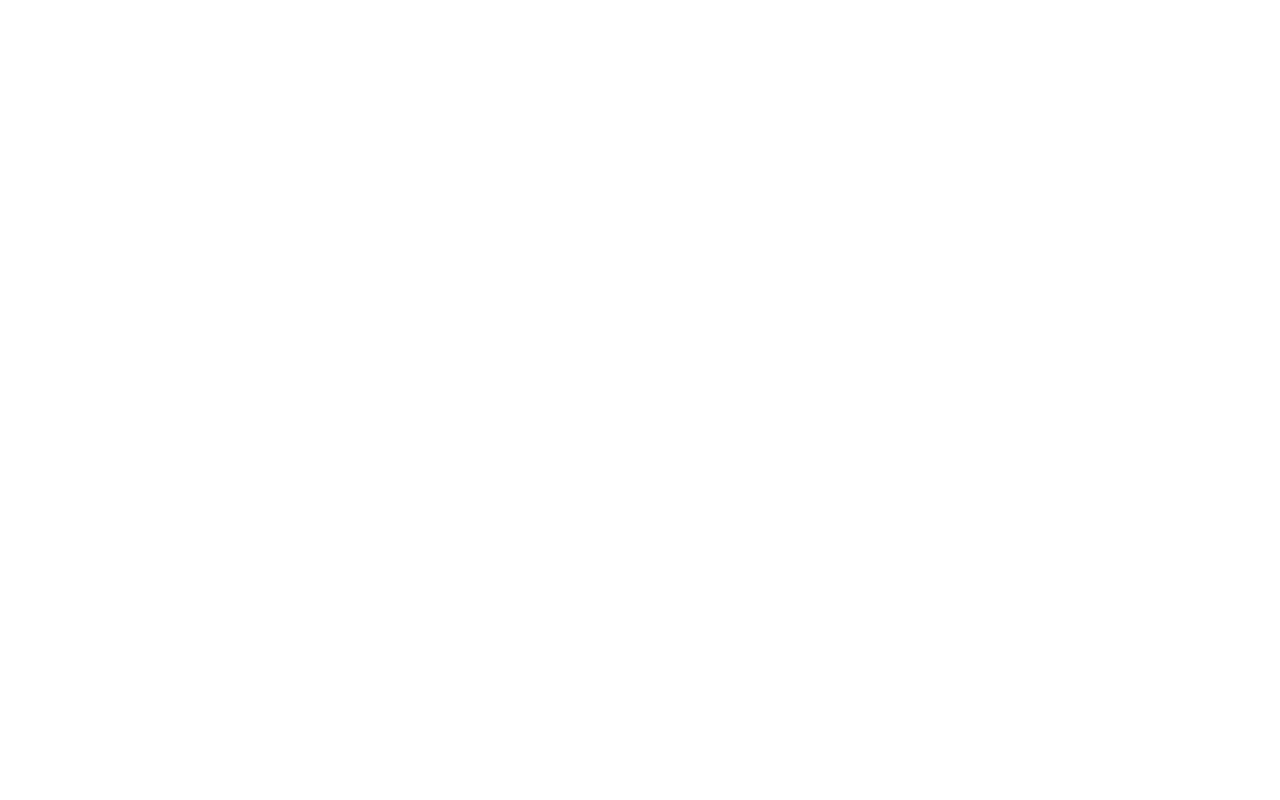
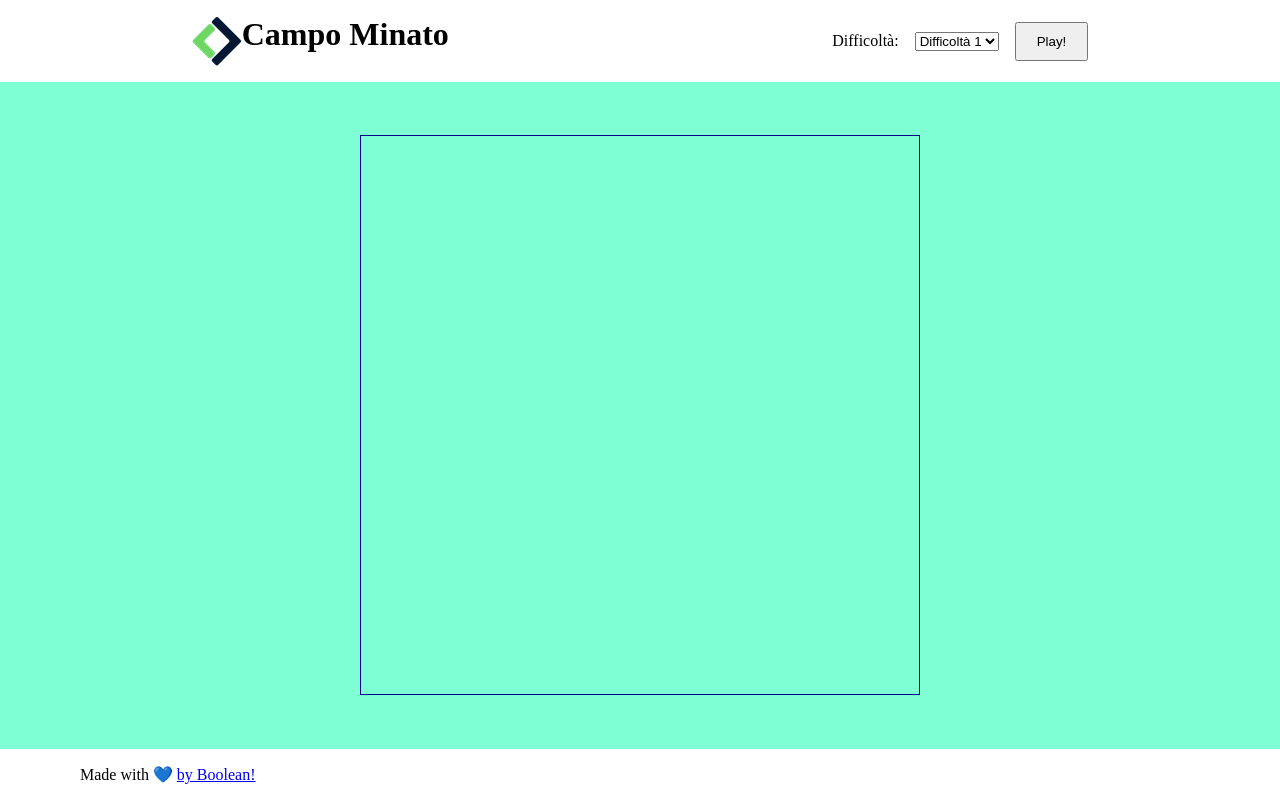
Before and after one commit to Sof-97/js-campominato-grid, a plain HTML site: page index.html in a window 1280 px wide. Drawn offline with Linux system fonts and the light colour scheme.

Commit message:
Complete

```diff
--- a/assets/css/style.css
+++ b/assets/css/style.css
@@ -0,0 +1,85 @@
+:root{
+    --bg-background: #7FFFD4;
+    --bg-clicked: #6495ED;
+}
+
+*{
+    margin: 0;
+    padding: 0;
+    box-sizing: border-box;
+}
+
+body{
+    height: 100vh;
+    background-color: var(--bg-background);
+}
+
+main{
+    height: calc(100% - 82px - 53px);
+}
+
+header,
+footer{
+    background-color: #fff;
+}
+
+.d-flex{
+    display: flex;
+}
+
+.py-3{
+    padding: 1rem 0;
+}
+
+.mx-3{
+    margin: 0 1rem;
+}
+
+.p-5{
+    padding: 10px 20px;
+}
+
+.justify-sa{
+    justify-content: space-around;
+}
+
+.center{
+    justify-content: center;
+    align-items: center;
+}
+
+.align-center{
+    align-items: center;
+}
+
+.bottom{
+    position: fixed;
+    bottom: 0;
+    left: 0;
+    right: 0;
+}
+
+.ml-3{
+    margin-left: 5rem;
+}
+
+#grid{
+    border: 1px solid darkblue;
+    width: 70vh;
+    height: 70vh;
+    display: flex;
+    flex-wrap: wrap;
+}
+
+.box{
+    min-width: calc(100%/var(--column));
+    height: calc(100%/var(--column));
+    display: flex;
+    justify-content: center;
+    align-items: center;
+    border: 2px solid grey;
+}
+
+.clicked{
+    background-color: var(--bg-clicked);
+}
--- a/assets/js/main.js
+++ b/assets/js/main.js
@@ -0,0 +1,40 @@
+let container = document.getElementById('grid');
+let mode = 0;
+//Click su play
+document.getElementById('start').addEventListener('click',
+    function(){
+        let levels = document.getElementById('levels').value;
+        switch (levels){
+            case "uno":
+                mode = 100;
+                document.documentElement.style.setProperty('--column', '10');
+                break;
+            case "due":
+                mode = 81;
+                document.documentElement.style.setProperty('--column', '9');
+                break;
+            case "tre":
+                mode = 49;
+                document.documentElement.style.setProperty('--column', '7');
+                break
+        }
+        //Rimozione dei div precedenti
+        container.innerHTML = '';
+        //Box creation
+        box(mode)
+    }
+)
+
+function box(a){
+    for(i = 1; i<=a; i++){
+        let box = document.createElement('div');
+        box.classList.add('box');
+        box.innerHTML = i;
+        container.appendChild(box);
+        box.addEventListener('click',
+             function(){
+                 this.classList.add('clicked');
+             }
+        )
+    }
+}
--- a/index.html
+++ b/index.html
@@ -8,7 +8,31 @@
     <title>Campo Minato</title>
 </head>
 <body>
+    <header class="d-flex py-3 align-center justify-sa">
+        <div class="d-flex">
+            <img src="./assets/img/Logo.png" alt="logo boolean">
+            <h1>Campo Minato</h1>
+        </div>
+        <div class="d-flex align-center">
+            <p>Difficoltà:</p>
+            <select class="mx-3" name="difficulty" id="levels">
+                <option value="uno">Difficoltà 1</option>
+                <option value="due">Difficoltà 2</option>
+                <option value="tre">Difficoltà 3</option>
+            </select>
+            <button id="start" class="p-5">Play!</button>
+        </div>
+    </header>
+    <main class="d-flex center">
+        <div id="grid">
 
+        </div>
+    </main>
+    <footer class="d-flex bottom">
+        <p class="py-3 ml-3">
+            Made with &#128153; <a href="boolean.com">by Boolean!</a>
+        </p>
+    </footer>
     <script src="./assets/js/main.js"></script>
 </body>
 </html>
```
Also changed, not shown: assets/img/Logo.png (added).
